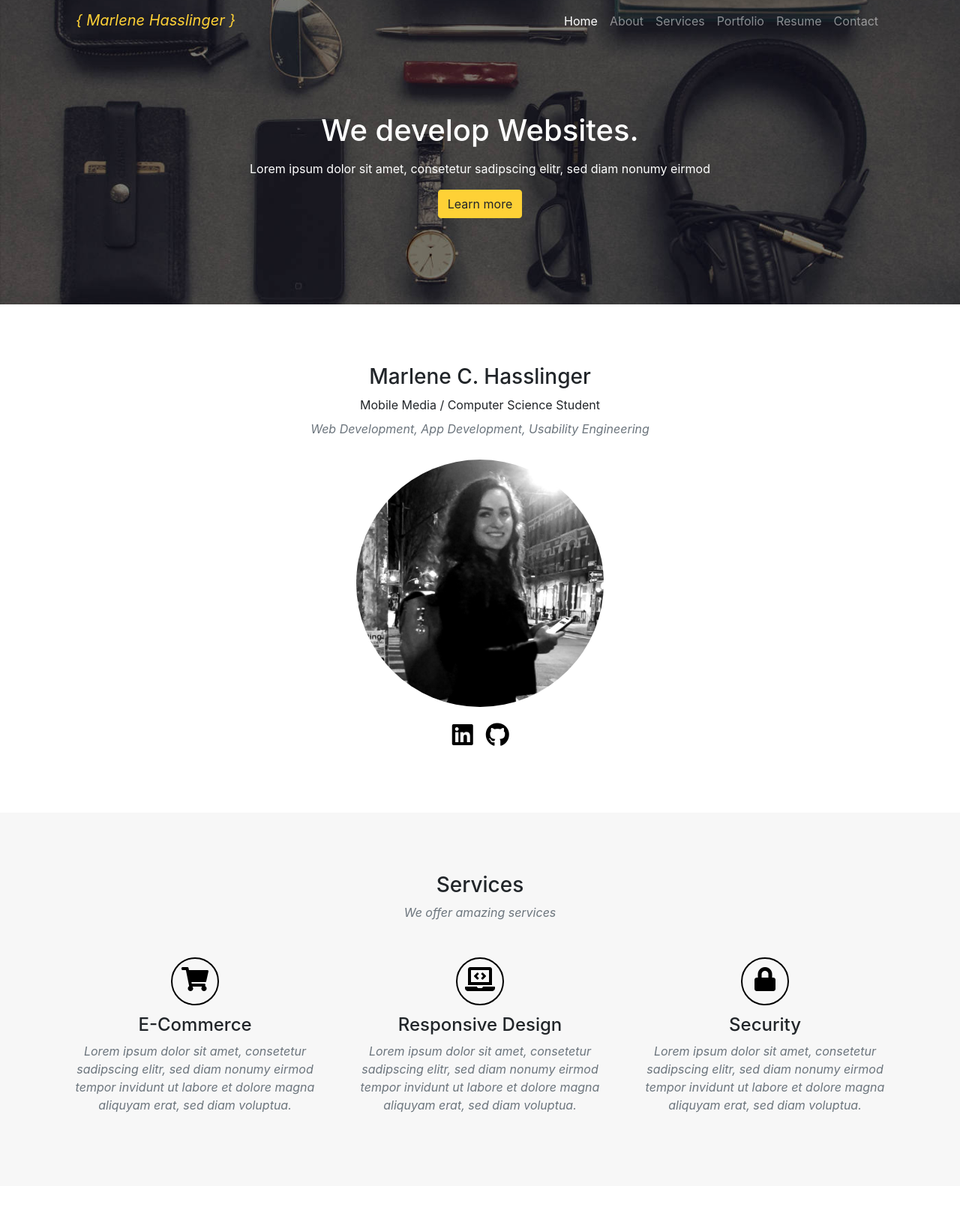
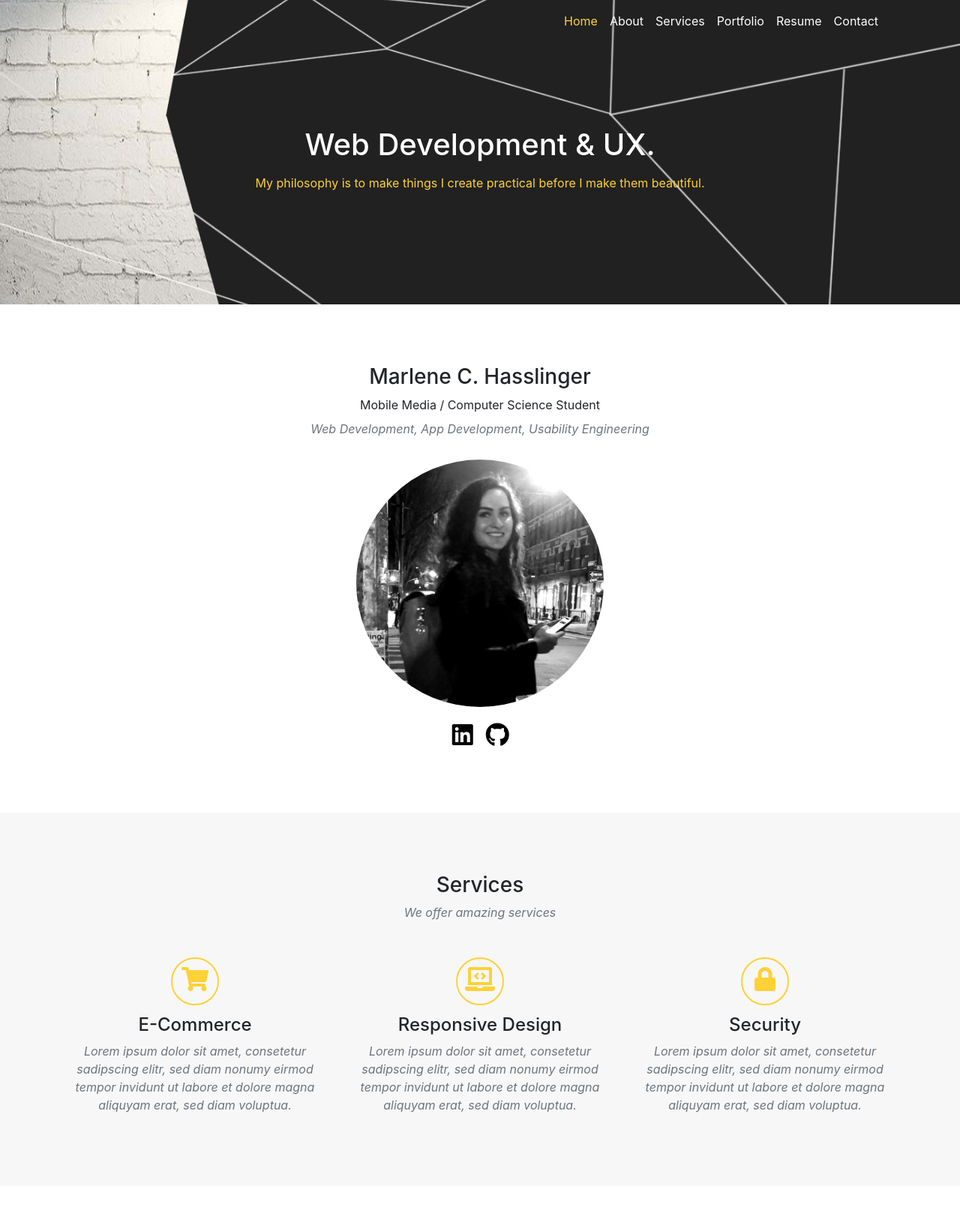
Before and after one commit to marlenehasslinger/Portfolio-Website, a PHP site: page / in a window 1280 px wide; the page is wider, and only the part inside the window is pictured. Shown: the top 1622 px of that part at 75% size. Run offline with PHP 8.4, Linux system fonts and the light colour scheme.

Commit message:
New Design for Header

```diff
--- a/index.html
+++ b/index.html
@@ -23,7 +23,9 @@
     <header class="page-header">
       <div class="container">
         <nav class="navbar navbar-expand-lg navbar-dark">
-          <a class="navbar-brand navbar-icon" href="#">{ Marlene Hasslinger }</a>
+          <a class="navbar-brand navbar-icon" href="#">
+            <!--<img class="navbar-logo" src="images/mhwebsitelogoblack.png">-->
+          </a>
           <button id="toggle-mobile-nav" class="navbar-toggler" type="button" aria-label="Toggle navigation">
             <span class="navbar-toggler-icon"></span>
           </button>
@@ -40,10 +42,10 @@
           </div>
         </nav>
         <div class="jumbotron header-jumbotron text-center d-flex flex-column justify-content-center align-items-center">
-          <h1 class="display-5">We develop Websites.</h1>
-          <p>Lorem ipsum dolor sit amet, consetetur sadipscing elitr, sed diam nonumy eirmod</p>
+          <h1 class="display-5">Web Development & UX.</h1>
+          <p>My philosophy is to make things I create practical before I make them beautiful.</p>
           <p class="lead">
-            <a class="btn btn-primary" href="#" role="button">Learn more</a>
+            <!--<a class="btn btn-primary" href="#" role="button">Learn more</a>-->
           </p>
         </div>
       </div>
--- a/index.scss
+++ b/index.scss
@@ -10,21 +10,35 @@ $page-menu-size: 175px;
 @import "lib/bootstrap/scss/bootstrap";
 
 .page-header{
-    background-image: url("images/header-background.jpg");
+    background-image: url("images/backgroundbanner2.png");
     background-size: cover;
     background-repeat: no-repeat;
-    background-position: 50% 100%;
+    background-position: right center;
+    background-position: 50% 60%;
 }
 
 .navbar-dark .navbar-brand {
     padding-top: 0.2rem;
     color: $primary;
-    font-style: italic;
+}
+
+.navbar-dark .navbar-nav .nav-link.active {
+    color: $primary
+}
+
+.navbar-dark .navbar-nav .nav-link {
+    color: white;
+}
+
+.navbar-logo {
+    margin-top: 40px;
+    width: 50px;
+    height: 50px;
 }
 
 .header-jumbotron {
     background-color: transparent;
-    color: white;
+    color: $primary;
     padding-top: 0px;
     padding-bottom: 15px;
     margin-bottom: 0px;
@@ -48,6 +62,7 @@ $page-menu-size: 175px;
     }
 
     h1 {
+        color: white;
         margin-top: 10px;
         margin-bottom: 15px;
     }
@@ -89,10 +104,10 @@ $page-menu-size: 175px;
             width: 4rem;
             height: 4rem;
             padding-top: 0.25rem;
-            border: 2px solid black;
+            border: 2px solid $primary;
             border-radius: 50%;
             text-align: center;
-            color: black;
+            color: $primary;
             margin: 0px auto 0.75rem auto;
         }
 }
@@ -141,6 +156,7 @@ $page-menu-size: 175px;
     background-color: #222222;
     padding-top: $section-heading;
     padding-bottom: $section-heading;
+    background-image:  url("images//contact-background-compressed.png");
 
     .contact-message{
         height: 5rem;
@@ -177,7 +193,7 @@ body{
 #page {
     position: relative;
     left:0;
-    transition: 1s all;
+    transition: 0.7s all;
     transform: translate(0px, 0px);
 
     &.mobile-nav-opened {
```
Also changed, not shown: images/backgroundbanner1.png (added), images/backgroundbanner2.png (added), images/header-background.jpg (deleted), images/mhwebsitelogo.png (added), images/mhwebsitelogoblack.png (added), images/mhwebsitelogobox.png (added), images/website-background.png (added), index.css, 1 other file.
